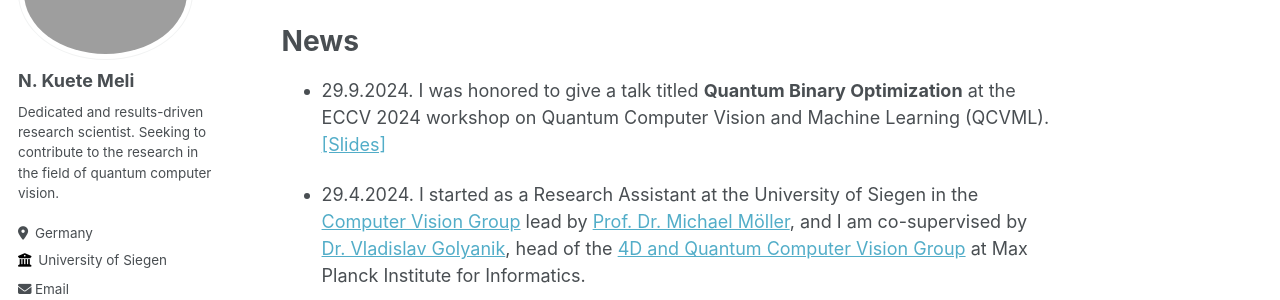
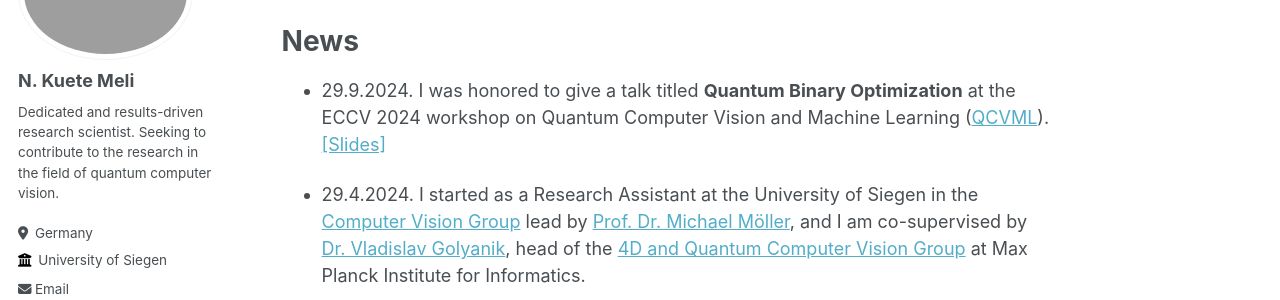
Before and after one commit to nkuetemeli/nkuetemeli.github.io, a Jekyll site: the page built from _pages/about.md, in a window 1280 px wide and 900 px high, scrolled down 368 px. Shown: the part 180-480 px from the top of the window. Built offline with Jekyll 4.4.1, drawn with Linux system fonts in a browser that asks for light colours; some web fonts are replaced; some of the changed lines change nothing that is shown.

Commit message:
MyGit 1. Attempt

```diff
--- a/_pages/about.md
+++ b/_pages/about.md
@@ -18,7 +18,7 @@
 
 News
 ======
-- 29.9.2024. I was honored to give a talk titled **Quantum Binary Optimization** at the ECCV 2024 workshop on Quantum Computer Vision and Machine Learning (QCVML).  [[Slides]](../files/qc_eccv2024_KueteMeli.pdf)
+- 29.9.2024. I was honored to give a talk titled **Quantum Binary Optimization** at the ECCV 2024 workshop on Quantum Computer Vision and Machine Learning ([QCVML](https://qcvml.github.io)).  [[Slides]](../files/qc_eccv2024_KueteMeli.pdf)
 
 - 29.4.2024. I started as a Research Assistant at the University of Siegen in the [Computer Vision Group](https://www.vsa.informatik.uni-siegen.de) lead by [Prof. Dr. Michael Möller](https://sites.google.com/site/michaelmoellermath/), and I am co-supervised by [Dr. Vladislav Golyanik](https://people.mpi-inf.mpg.de/~golyanik/), head of the [4D and Quantum Computer Vision Group](https://4dqv.mpi-inf.mpg.de) at Max Planck Institute for Informatics.
 
```
